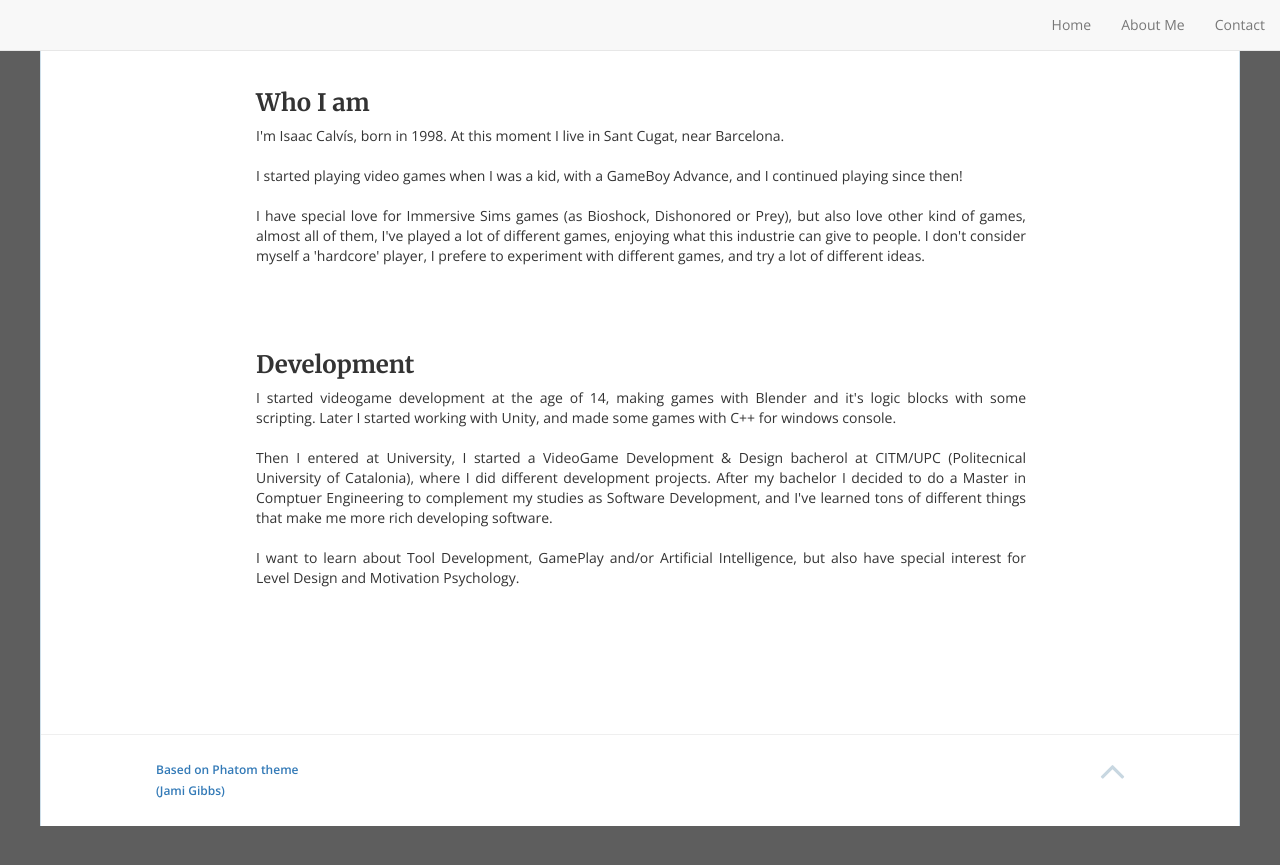
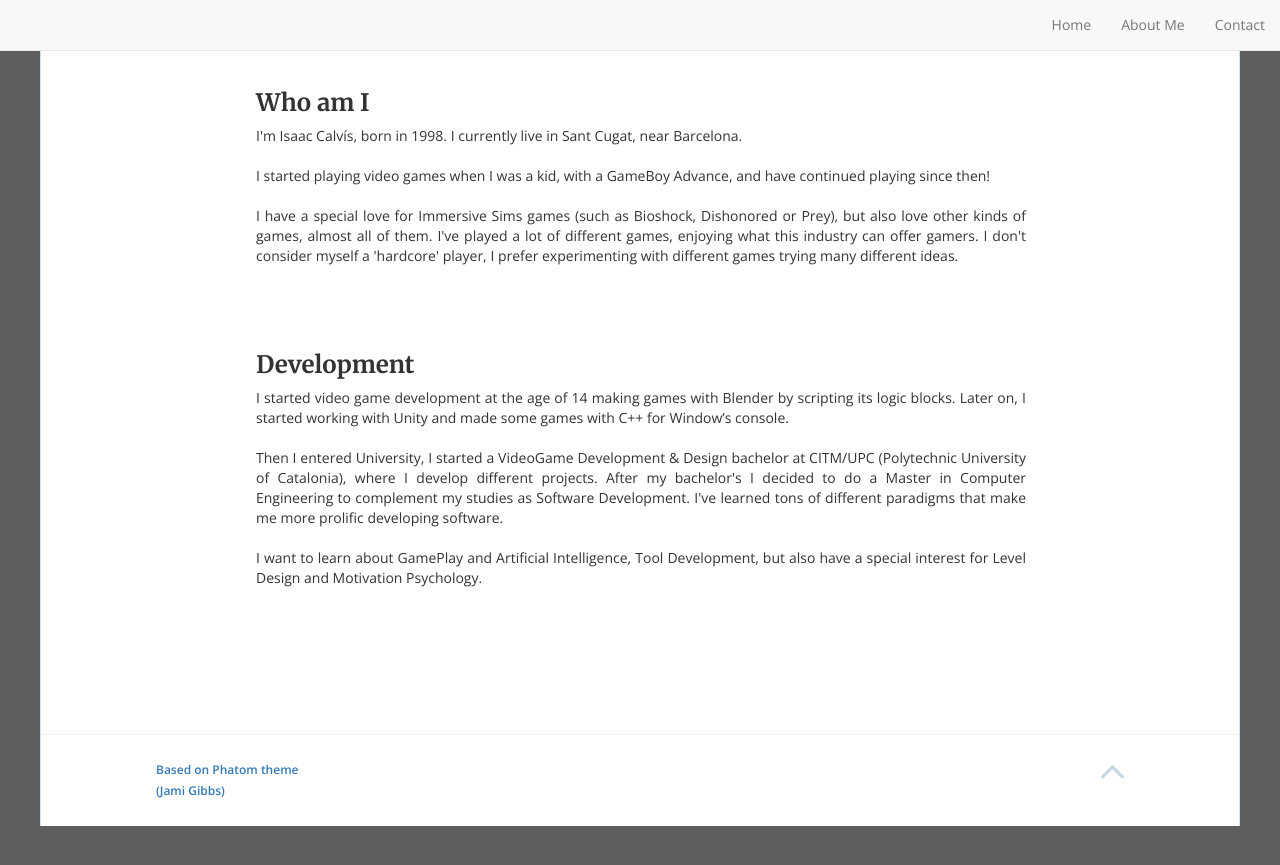
Before and after one commit to isaaccalvis/isaaccalvis.github.io, a Jekyll site: the page built from about.md, in a window 1280 px wide. Shown: the top 865 px of the page. Built offline with Jekyll 4.4.1, drawn with Linux system fonts in a browser that asks for light colours; nearby versions of some CDN libraries.

Commit message:
Modifying about page

```diff
--- a/about.md
+++ b/about.md
@@ -5,15 +5,14 @@ permalink: /about/
 ---
 
 
-### Who I am
+### Who am I
 
 <div style="text-align: justify">
-I'm Isaac Calvís, born in 1998. At this moment I live in Sant Cugat, near Barcelona.
+I'm Isaac Calvís, born in 1998. I currently live in Sant Cugat, near Barcelona.
 <br><br>
-I started playing video games when I was a kid, with a GameBoy Advance, and I continued playing since then!
+I started playing video games when I was a kid, with a GameBoy Advance, and have continued playing since then!
 <br><br>
-I have special love for Immersive Sims games (as Bioshock, Dishonored or Prey), but also love other kind of games, almost all of them, I've played a lot of different games, enjoying what this industrie can give to people.
-I don't consider myself a 'hardcore' player, I prefere to experiment with different games, and try a lot of different ideas.
+I have a special love for Immersive Sims games (such as Bioshock, Dishonored or Prey), but also love other kinds of games, almost all of them. I've played a lot of different games, enjoying what this industry can offer gamers. I don't consider myself a 'hardcore' player, I prefer experimenting with different games trying many different ideas.
 </div>
 
 <br><br>
@@ -21,13 +20,12 @@ I don't consider myself a 'hardcore' player, I prefere to experiment with differ
 ### Development
 
 <div style="text-align: justify">
-I started videogame development at the age of 14, making games with Blender and it's logic blocks with some scripting.
-Later I started working with Unity, and made some games with C++ for windows console.
+I started video game development at the age of 14 making games with Blender by scripting its logic blocks. Later on, I started working with Unity and made some games with C++ for Window’s console.
+
 <br><br>
-Then I entered at University, I started a VideoGame Development & Design bacherol at CITM/UPC (Politecnical University of Catalonia), where I did different development projects.
-After my bachelor I decided to do a Master in Comptuer Engineering to complement my studies as Software Development, and I've learned tons of different things that make me more rich developing software.
+Then I entered University, I started a VideoGame Development & Design bachelor at CITM/UPC (Polytechnic University of Catalonia), where I develop different projects. After my bachelor's I decided to do a Master in Computer Engineering to complement my studies as Software Development. I've learned tons of different paradigms that make me more prolific developing software.
 <br><br>
-I want to learn about Tool Development, GamePlay and/or Artificial Intelligence, but also have special interest for Level Design and Motivation Psychology.
+I want to learn about GamePlay and Artificial Intelligence, Tool Development, but also have a special interest for Level Design and Motivation Psychology.
 </div>
 
 <br><br>
```
